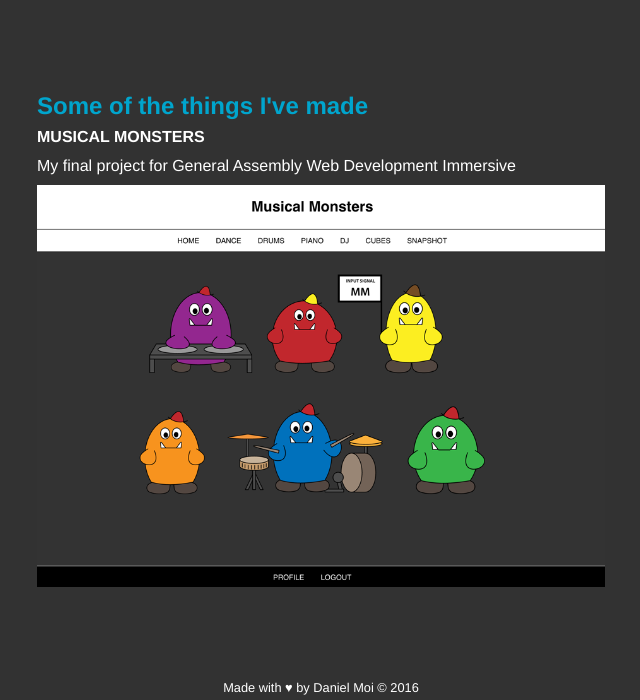
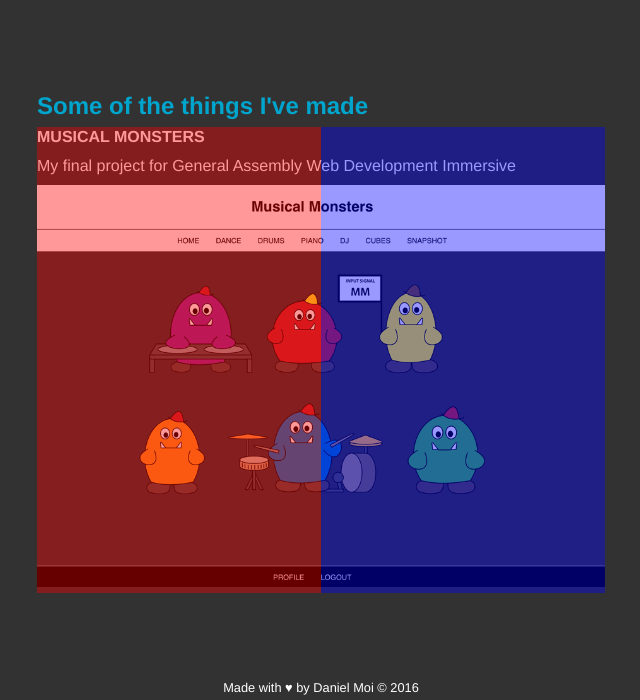
Before and after one commit to danielmoi/portfolio, a PHP site: page / in a window 1280 px wide, after a click on "Projects". Shown: the part 100-800 px from the top of the page, without its empty margins (319-959 px from the left). Run offline with PHP 8.4, Linux system fonts and the light colour scheme.

Commit message:
Add container and overlay halves for project container

```diff
--- a/css/style.css
+++ b/css/style.css
@@ -264,6 +264,25 @@ input[type=submit] {
 #contact {
   display: none; }
 
+.project__container {
+  position: relative; }
+
+.project__overlay--left {
+  position: absolute;
+  height: 100%;
+  background: red;
+  opacity: 0.4;
+  left: 0;
+  width: 50%; }
+
+.project__overlay--right {
+  position: absolute;
+  height: 100%;
+  background: blue;
+  opacity: 0.4;
+  right: 0;
+  width: 50%; }
+
 .footer {
   width: 100%;
   position: fixed;
--- a/index.html
+++ b/index.html
@@ -88,15 +88,20 @@
 
   </div>
 
-  <div id="projects" class="main__container project__super-container">
+  <div id="projects" class="main__container">
 
-    <div id="project-1" class="project__container project__container">
-      <h2 class="main__title">Some of the things I've made</h2>
-      <h3 class="main__subtitle">Musical Monsters</h3>
+    <h2 class="main__title">Some of the things I've made</h2>
+
+    <div class="project__container">
+      <div class="project__overlay--left"></div>
+      <div class="project__overlay--right"></div>
+      <h3 class="main__subtitle project__title">Musical Monsters</h3>
       <p>My final project for General Assembly Web Development Immersive
       </p>
       <img class="project__image" src="img/musical-monsters.png" alt="Musical Monsters" />
     </div>
+
+
   </div>
 
 
--- a/sass/_main.scss
+++ b/sass/_main.scss
@@ -34,3 +34,24 @@
 #contact {
   display: none;
 }
+
+.project__container {
+  position: relative;
+}
+
+.project__overlay--left {
+  position: absolute;
+  height: 100%;
+  background: red;
+  opacity: 0.4;
+  left: 0;
+  width: 50%;
+}
+.project__overlay--right {
+  position: absolute;
+  height: 100%;
+  background: blue;
+  opacity: 0.4;
+  right: 0;
+  width: 50%;
+}
```
